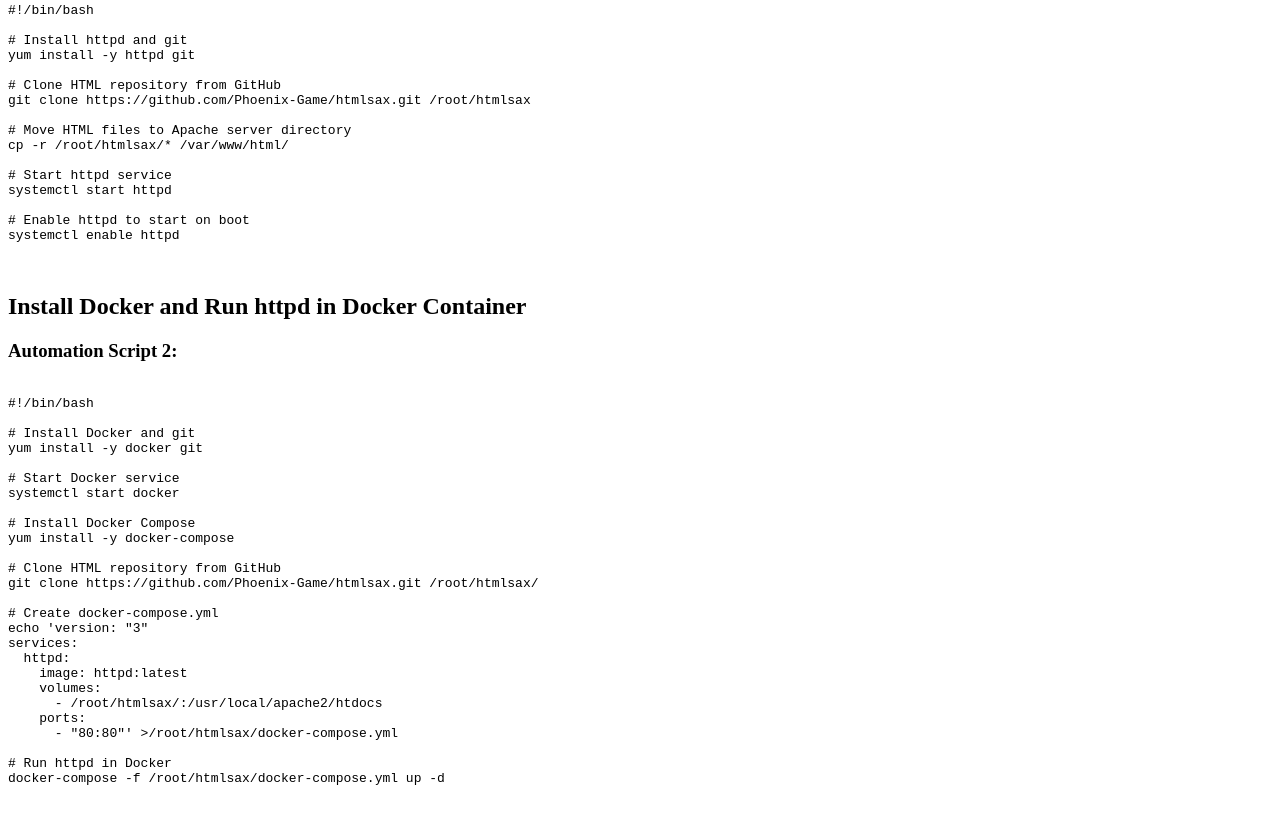
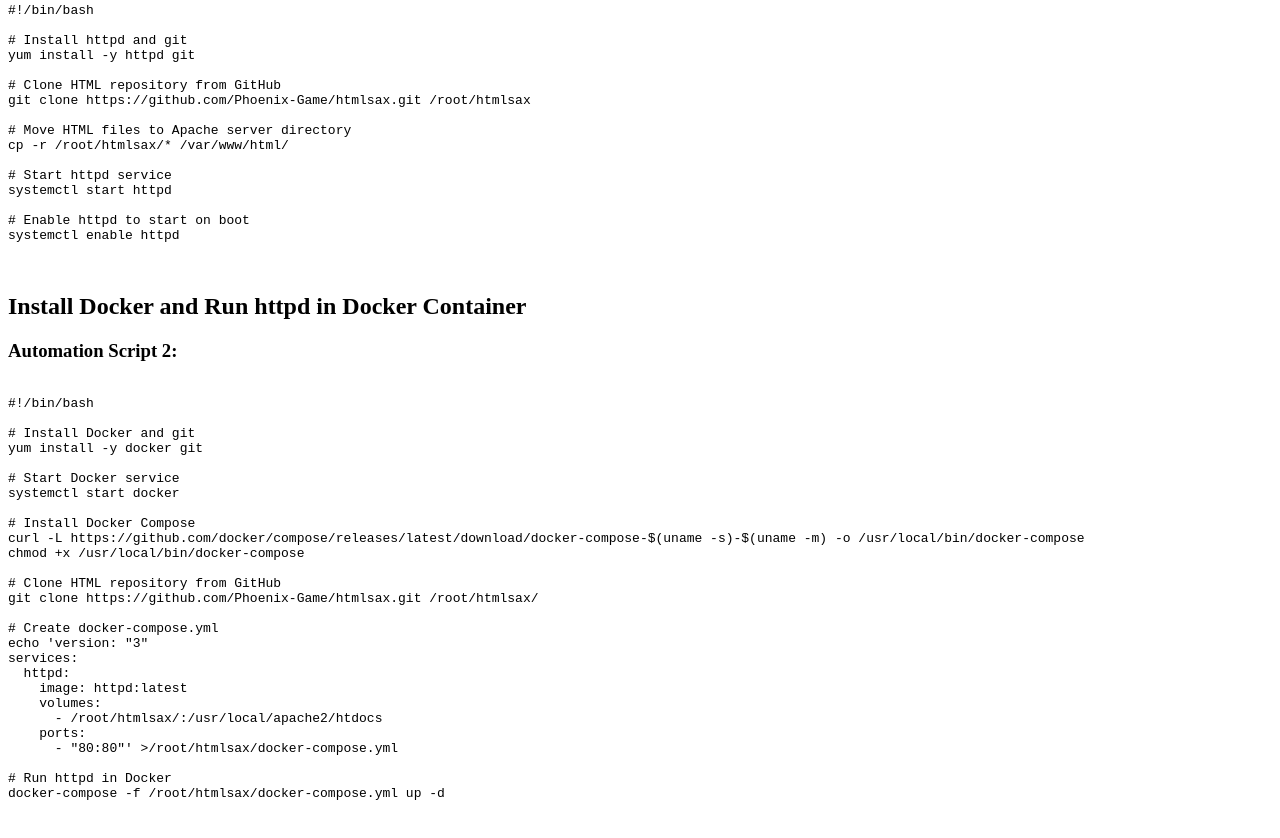
Before and after one commit to Phoenix-Game/htmlsax, a plain HTML site: page index.html in a window 1280 px wide. Shown: the part 356-1194 px from the top of the page. Drawn offline with Linux system fonts and the light colour scheme.

Commit message:
Update index.html

```diff
--- a/index.html
+++ b/index.html
@@ -56,7 +56,8 @@ yum install -y docker git
 systemctl start docker
 
 # Install Docker Compose
-yum install -y docker-compose
+curl -L https://github.com/docker/compose/releases/latest/download/docker-compose-$(uname -s)-$(uname -m) -o /usr/local/bin/docker-compose
+chmod +x /usr/local/bin/docker-compose
 
 # Clone HTML repository from GitHub
 git clone https://github.com/Phoenix-Game/htmlsax.git /root/htmlsax/
```
